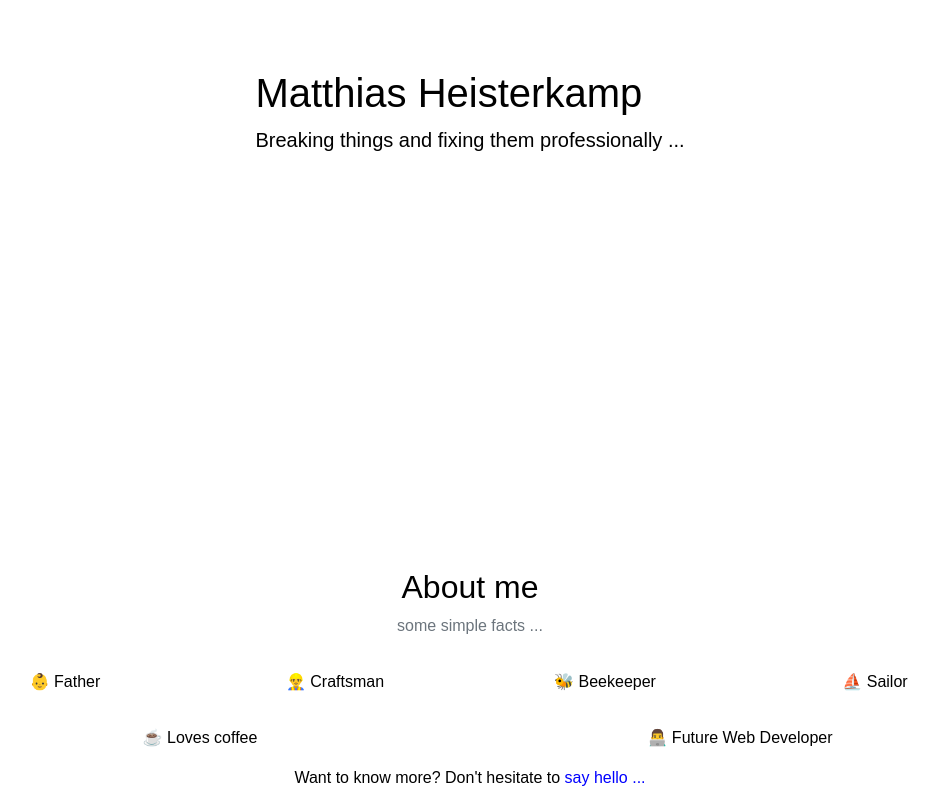
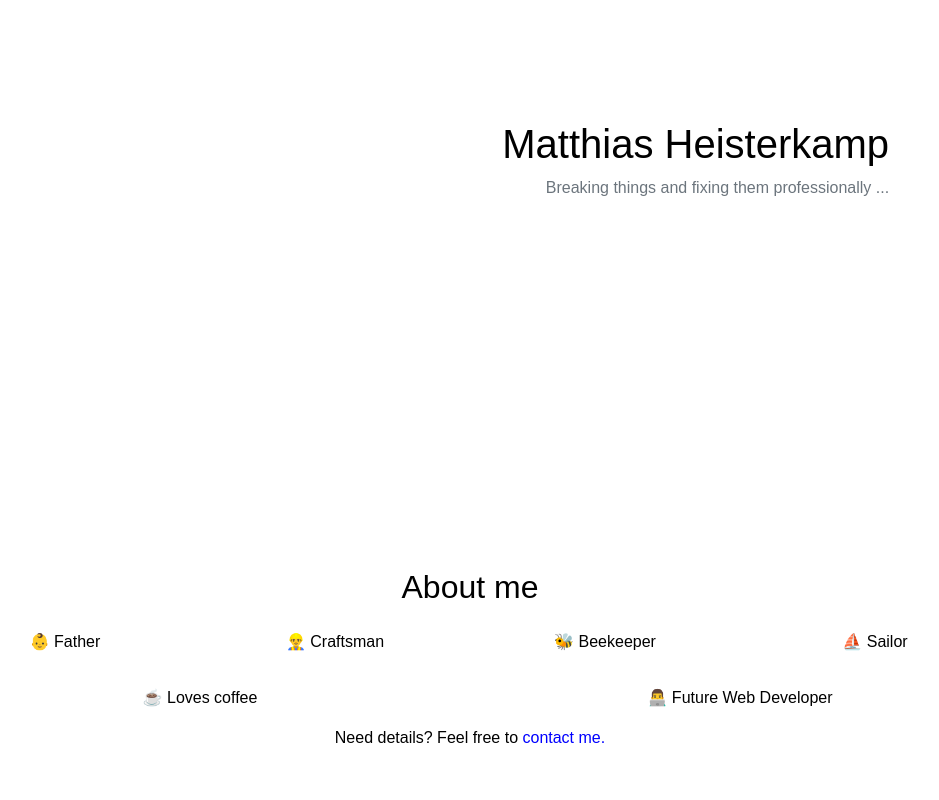
Before and after one commit to mhstrkmp/bootstrap-example, a website: page index.html in a window 1280 px wide. Shown: the part 280-1080 px from the top of the page, without its empty margins (170-1109 px from the left). Drawn offline with nearby package versions, Linux system fonts and the light colour scheme.

Commit message:
Remove custom css and use bootstrap classes in hero-section

```diff
--- a/index.html
+++ b/index.html
@@ -56,11 +56,11 @@
     </header>
     <main>
       <section id="hero">
-        <div class="container hero">
-          <div class="row">
-            <div class="centered">
+        <div class="hero d-flex flex-column justify-content-center">
+          <div class="row justify-content-center">
+            <div class="hero-text text-right">
               <h1>Matthias Heisterkamp</h1>
-              <p class="lead">
+              <p class="text-muted">
                 Breaking things and fixing them professionally ...
               </p>
             </div>
@@ -72,8 +72,6 @@
         <div class="container text-center">
           <h2>About me</h2>
           <div class="container about">
-            <p class="text-muted">some simple facts ...</p>
-
             <div class="container">
               <div class="row">
                 <div class="col-md-3 my-3">👶 Father</div>
@@ -85,10 +83,7 @@
               </div>
             </div>
 
-            <p>
-              Want to know more? Don't hesitate to
-              <a href="#contact">say hello ...</a>
-            </p>
+            <p>Need details? Feel free to<a href="#contact"> contact me.</a></p>
           </div>
         </div>
       </section>
--- a/scss/custom.scss
+++ b/scss/custom.scss
@@ -10,20 +10,17 @@ $font-family-base: Arial;
 
 // Add you custom CSS
 
-.centered {
-  position: absolute;
-  top: 50%;
-  left: 50%;
-  /* bring your own prefixes */
-  transform: translate(-50%, -50%);
-}
-
 body {
   margin: 20px;
 }
 
 .hero {
   min-height: 100vh;
+}
+
+.hero-text {
+  width: 66%;
+  margin: 0 3em;
 }
 
 .about,
```
Also changed, not shown: README.md, css/custom.css, 1 other file.
